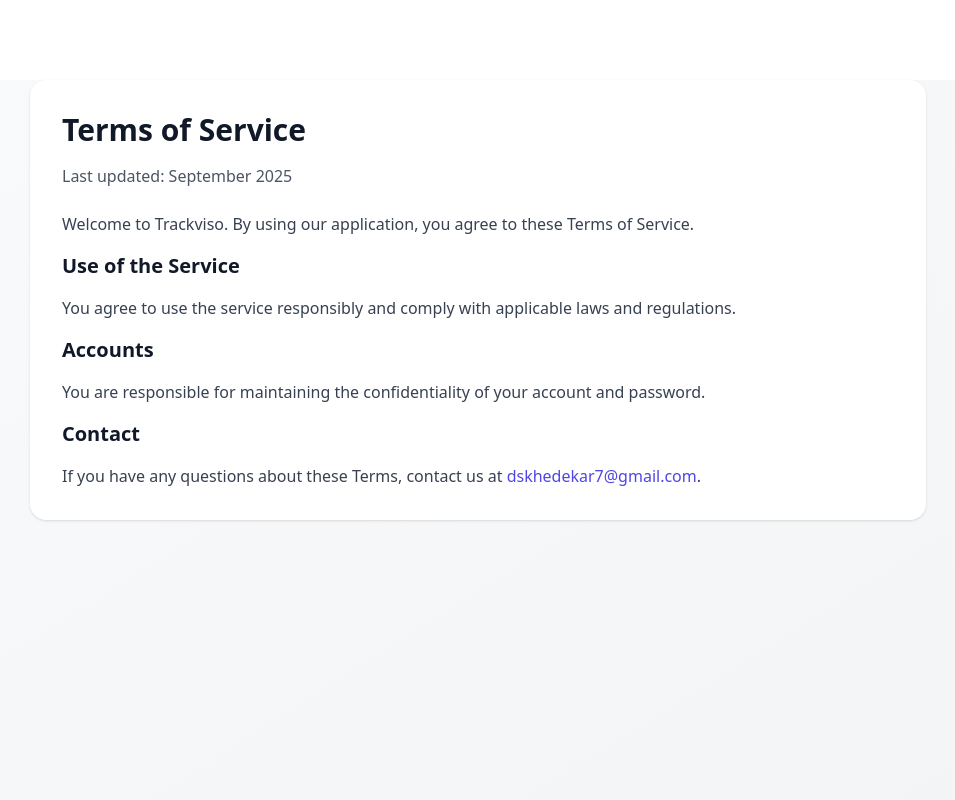
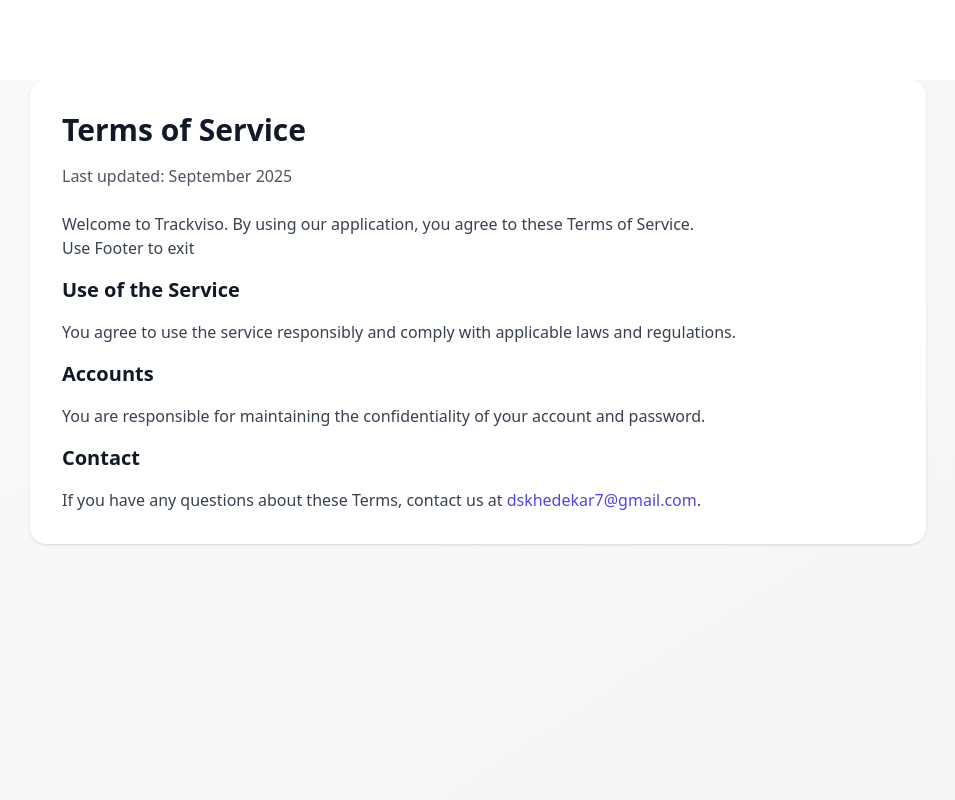
Before and after one commit to dkhedekar79/Trackviso2, a React (Vite) app: page /terms in a window 1280 px wide. Shown: the top 800 px of the page, without its empty margins (162-1117 px from the left). Built offline with nearby package versions, Linux system fonts and the light colour scheme.

Commit message:
Manual code updates made to file: src/pages/Terms.jsx

```diff
--- a/src/pages/Terms.jsx
+++ b/src/pages/Terms.jsx
@@ -8,12 +8,14 @@ export default function Terms() {
         <p className="text-gray-600 mb-6">Last updated: September 2025</p>
         <div className="space-y-4 text-gray-700">
           <p>Welcome to Trackviso. By using our application, you agree to these Terms of Service.</p>
+          <p2>Use Footer to exit</p2>
           <h2 className="text-xl font-semibold text-gray-900">Use of the Service</h2>
           <p>You agree to use the service responsibly and comply with applicable laws and regulations.</p>
           <h2 className="text-xl font-semibold text-gray-900">Accounts</h2>
           <p>You are responsible for maintaining the confidentiality of your account and password.</p>
           <h2 className="text-xl font-semibold text-gray-900">Contact</h2>
           <p>If you have any questions about these Terms, contact us at <a className="text-indigo-600 hover:underline" href="mailto:dskhedekar7@gmail.com">dskhedekar7@gmail.com</a>.</p>
+
         </div>
       </div>
     </div>
```
